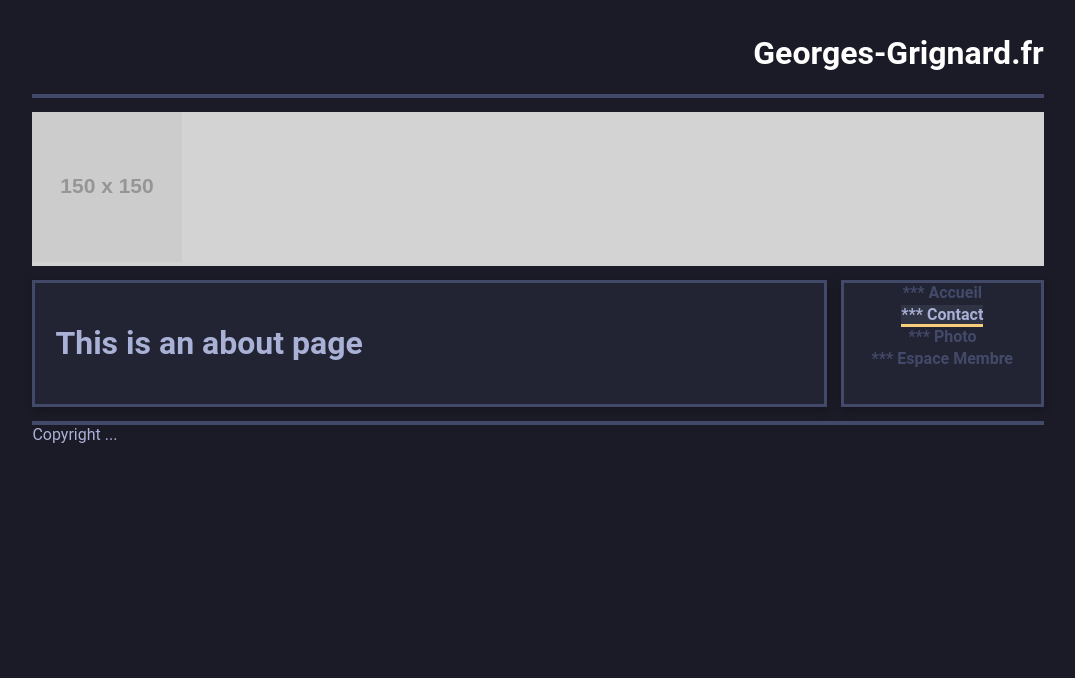
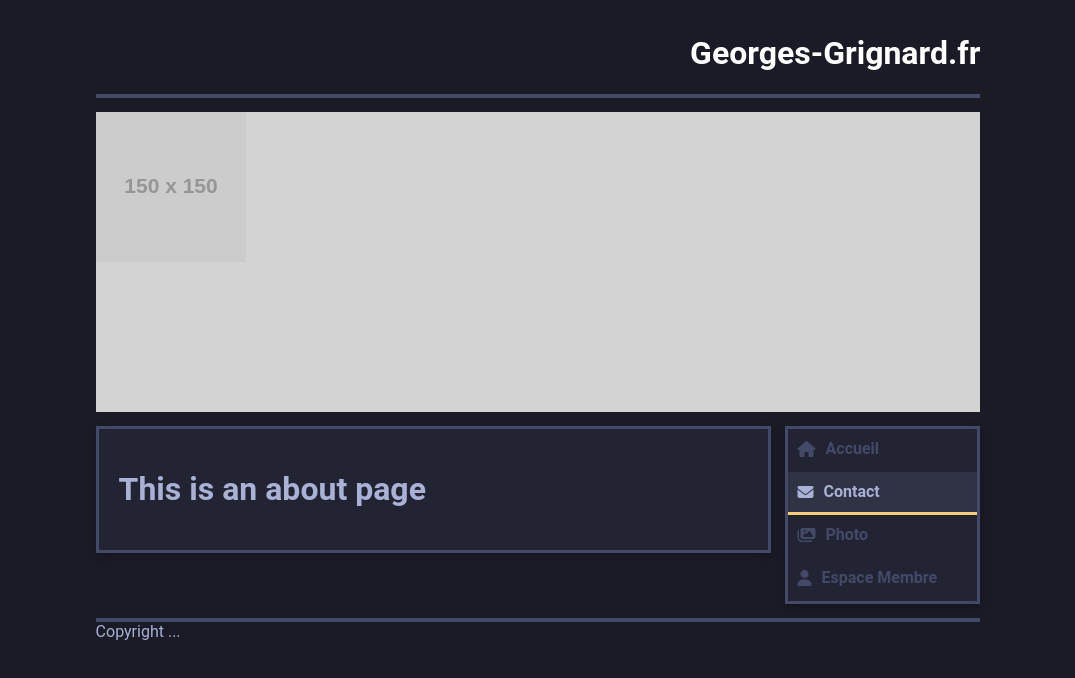
Before and after one commit to Geordinateur/monsite, a Vue app in the folder front/: page /contact in a window 1280 px wide. Shown: the top 678 px of the page, without its empty margins (102-1177 px from the left). Built offline with nearby package versions, Linux system fonts and the light colour scheme.

Commit message:
Rewrite new rules for Vue Cli

```diff
--- a/front/public/index.html
+++ b/front/public/index.html
@@ -4,7 +4,15 @@
     <meta charset="utf-8">
     <meta http-equiv="X-UA-Compatible" content="IE=edge">
     <meta name="viewport" content="width=device-width,initial-scale=1.0">
+    <meta name="theme-color" content="#1A1B26" />
+    <!-- Chrome, Firefox OS and Opera -->
+    <meta name="theme-color" content="#1A1B26">
+    <!-- Windows Phone -->
+    <meta name="msapplication-navbutton-color" content="#1A1B26">
+    <!-- iOS Safari -->
+    <meta name="apple-mobile-web-app-status-bar-style" content="#1A1B26">
     <link rel="icon" href="<%= BASE_URL %>favicon.ico">
+    <script src="https://kit.fontawesome.com/43bf092abf.js" crossorigin="anonymous"></script>
     <title><%= htmlWebpackPlugin.options.title %></title>
   </head>
   <body>
--- a/front/src/App.vue
+++ b/front/src/App.vue
@@ -1,21 +1,24 @@
 <template>
-    <header>
+    <header class="App__header">
       <h1 class="title__h1">Georges-Grignard.fr</h1>
       <hr class="title__hr" noshade>
     </header>
     <div id="carrousel">
       <img class="img-placeholder" src="https://via.placeholder.com/150">
     </div>
-    <aside>
-      <NavLink url="/" text="Accueil" />
-      <NavLink url="contact" text="Contact" />
-      <NavLink url="pictures" text="Photo" />
-      <NavLink url="users" text="Espace Membre" />
+    <aside class="App__aside">
+      <NavLink url="/" icon="fas fa-home" text="Accueil" />
+      <NavLink url="contact" icon="fas fa-envelope" text="Contact" />
+      <NavLink url="picture" icon="fas fa-images" text="Photo" />
+      <NavLink url="user" icon="fas fa-user" text="Espace Membre" />
     </aside>
-    <main>
-      <router-view/>
+    <main class="App__main">
+<!--      <transition name="slide-page" mode="out-in"> -->
+  <transition name="fade" mode="out-in">
+    <router-view></router-view>
+  </transition>
     </main>
-    <footer>
+    <footer class="App__footer">
       <hr class="footer__hr" noshade>
       Copyright ...
     </footer>
@@ -28,6 +31,11 @@ export default {
   name: 'App',
   components: {
     NavLink
+  },
+  data()  {
+    return {
+      show: true
+    }
   }
 }
 </script>
@@ -77,7 +85,7 @@ hr {
 
 #app {
   @include large-only {
-    width: 80%;
+    width: 70%;
   }
   font-family: Roboto, Avenir, Helvetica, Arial, sans-serif;
   -webkit-font-smoothing: antialiased;
@@ -87,6 +95,7 @@ hr {
   display: flex;
   flex-flow: row wrap;
   justify-content: space-between;
+  align-items: flex-start;
   gap: 14px;
   padding: 5px;
   >* {
@@ -94,7 +103,9 @@ hr {
   main,aside {
     border: 3px solid $border;
     background-color: $background-content;
+    &,#carrousel {
     box-shadow: rgba(0, 0, 0, 0.24) 0px 3px 8px;
+    }
   }
 }
 
@@ -108,8 +119,10 @@ aside {
     flex-flow: column wrap;
     flex-grow: 1;
     justify-content: flex-start;
+    align-items: stretch;
     order: 2;
     width: auto;
+    max-width: 250px;
     padding: 0;
     margin: 0;
     height: auto;
@@ -118,26 +131,42 @@ aside {
   display: flex;
   align-items: center;
   height: 40px;
-  .nav {
+  .nav__link {
+    display: flex;
     @include large-only {
       &::before {
-        content: " *** ";
+        content: "";
       }
-      padding: 0;
+      width: 100%;
+      height: 40px;
       border: none;
       border-bottom: 3px solid $background-content;
+      justify-content: flex-start;
     }
-    vertical-align: center;
-    padding: 9px 20px 10px 20px;
+    height: 100%;
+    width: 100%;
+    align-items: center;
+    justify-content: space-around;
     border-top: 3px solid $border;
     border-bottom: 3px solid $border;
   }
-  .nav:hover {
+  .nav__link:hover {
     @include large-only {
       border-bottom: 3px solid $background-content-active;
     }
     background-color: $background-content-active;
   }
+  .nav__link > span {
+    @include large-only {
+      display: inline;
+    }
+    display: none;
+  }
+
+  .nav__link > i {
+    padding: 10px;
+  }
+
   .router-link-active {
     background-color: $background-content-active;
     border-bottom: 3px solid $light-yellow;
@@ -185,9 +214,46 @@ footer {
   border: 2px solid $border;
 }
 
+.fade-page-enter-active, .fade-page-leave-active {
+  transition: opacity .1s, transform .1s;
+}
+.fade-page-enter, .fade-page-leave-active {
+  opacity: 0;
+}
+.fade-page-enter-to {
+  transition: opacity .1s, transform .1s;
+}
+.fade-enter-active, .fade-leave-active {
+  transition: opacity .5s, transform .5s;
+}
+.fade-enter, .fade-leave-active {
+  opacity: 0;
+}
+
+
+
+/* Les animations d'entrée (« enter ») et de sortie (« leave »)  */
+/* peuvent utiliser différentes fonctions de durée et de temps.  */
+.slide-fade-enter-active {
+  transition: all .3s ease;
+}
+.slide-fade-leave-active {
+  transition: all .8s cubic-bezier(1.0, 0.5, 0.8, 1.0);
+}
+.slide-fade-enter, .slide-fade-leave-to
+/* .slide-fade-leave-active below version 2.1.8 */ {
+  transform: translateX(10px);
+  opacity: 0;
+}
+
+
+
 #carrousel {
   width: 100%;
   background-color: lightgrey;
+  @include large-only {
+    height: 300px;
+  }
 }
 
 </style>
--- a/front/src/components/NavLink.vue
+++ b/front/src/components/NavLink.vue
@@ -1,10 +1,10 @@
 <script>
 export default {
 	name: 'NavLink',
-	props: ['url', 'text']
+	props: ['url', 'text', 'icon']
 }
 </script>
 
 <template>
-	<router-link class="nav" :to="url">{{ text }}</router-link>
+	<router-link class="nav__link" :to="url"> <i :class="icon"></i> <span>{{ text }}</span></router-link>
 </template>
--- a/front/src/router/index.js
+++ b/front/src/router/index.js
@@ -14,6 +14,15 @@ const routes = [
     // this generates a separate chunk (about.[hash].js) for this route
     // which is lazy-loaded when the route is visited.
     component: () => import(/* webpackChunkName: "about" */ '../views/Contact.vue')
+  },
+  {
+    path: '/user',
+    name: 'User',
+    component: () => import( '../views/User.vue')
+  },{
+    path: '/picture',
+    name: 'Picture',
+    component: () => import('../views/Picture.vue')
   }
 ]
 
--- /dev/null
+++ b/front/src/views/Picture.vue
@@ -0,0 +1,3 @@
+<template>
+salkdfj
+</template>
--- /dev/null
+++ b/front/src/views/User.vue
@@ -0,0 +1,5 @@
+<template>
+  <div class="about">
+    <h1>User</h1>
+  </div>
+</template>
```
